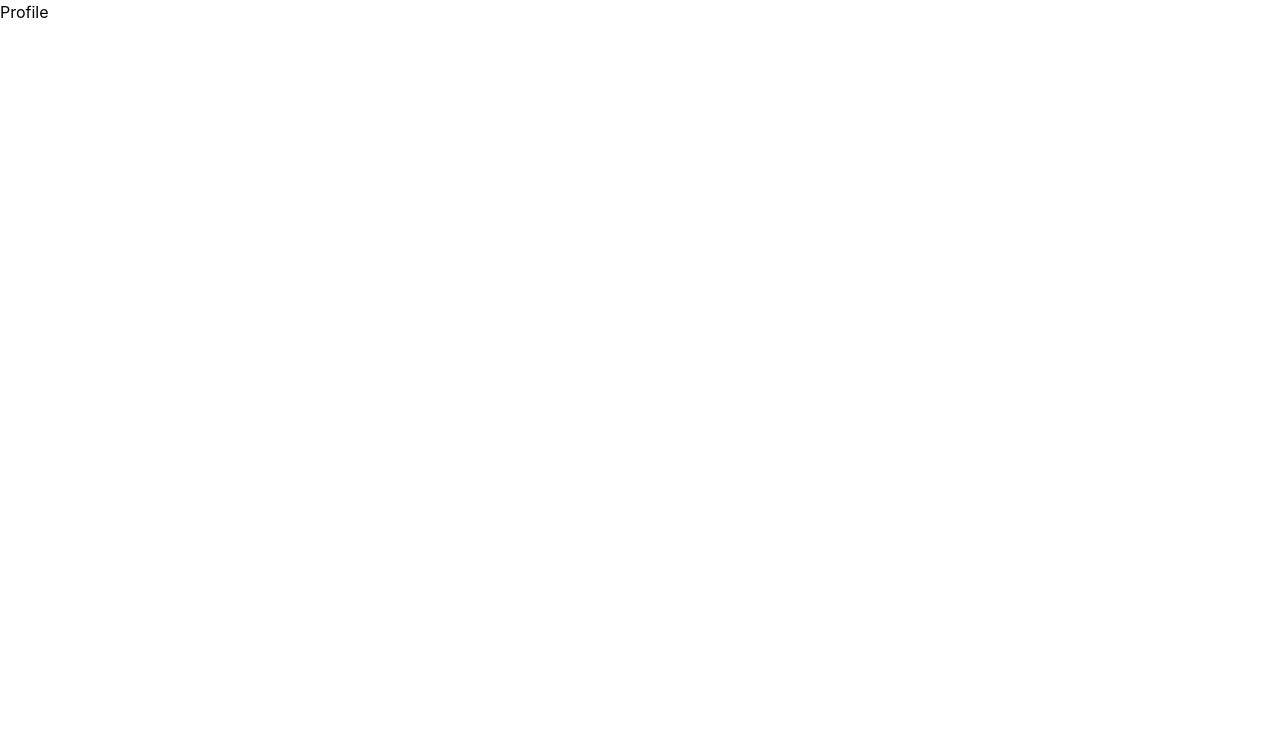
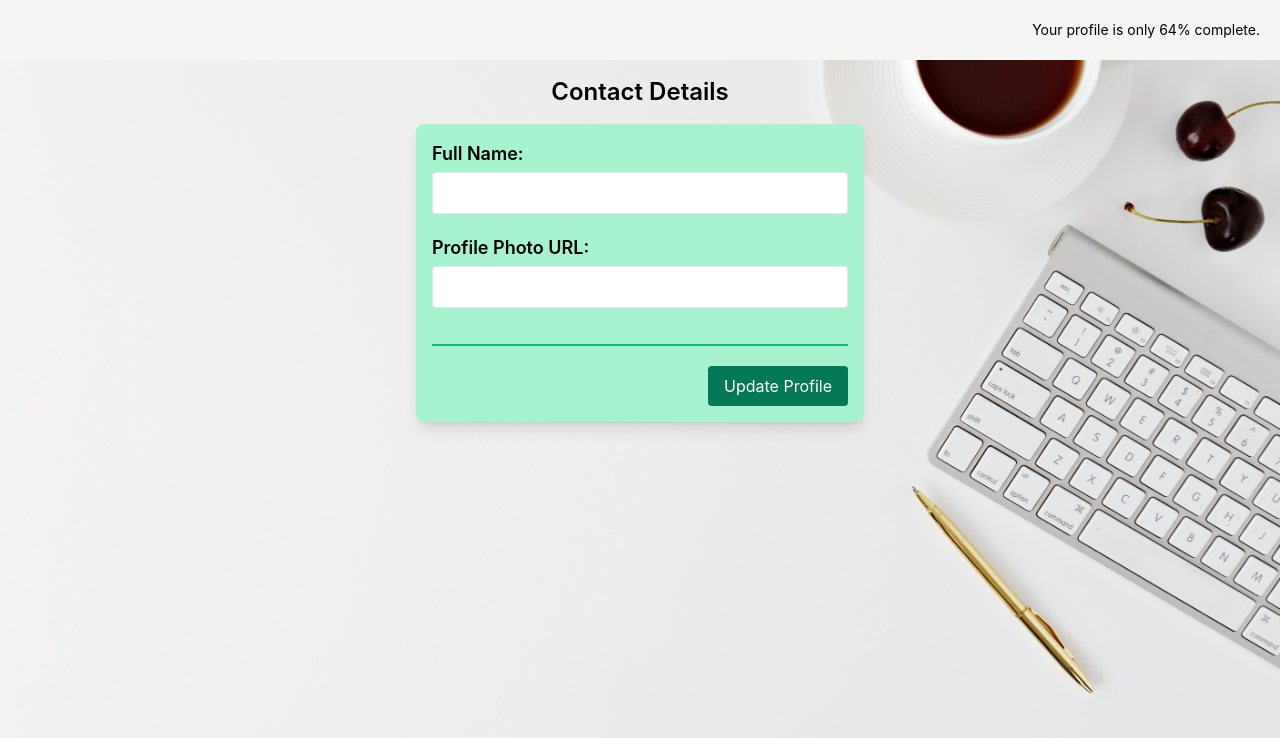
Before and after one commit to SomyaBhatnagar19/ExpenseTrackerWebsite, a React (Create React App) app: page /Profile in a window 1280 px wide. Shown: the top 738 px of the page. Built offline with nearby package versions, Linux system fonts and the light colour scheme.

Commit message:
Making proper profile component with update api calling to firebase and also changing the tailwindconfig file for background image, making idToken from login to be stored in localstorage which is used by the profile component to update the user details.

```diff
--- a/src/components/Profile.js
+++ b/src/components/Profile.js
@@ -1,10 +1,119 @@
-import React from "react";
+import React, { useState } from "react";
+
+//image
+// import profileBg from './assets/profile.jpg';
 
 const Profile = () => {
-    return(
-        <div>
-            <h5>Profile</h5>
-        </div>
-    )
-}
+  const [fullName, setFullName] = useState("");
+  const [profilePhotoUrl, setProfilePhotoUrl] = useState("");
+  const [isLoading, setIsLoading] = useState(false);
+
+  const updateProfile = async (e) => {
+    e.preventDefault();
+    setIsLoading(true); // Set loading state to true
+    try {
+      const idToken = localStorage.getItem("token");
+      console.log("idToken:", idToken);
+
+      const response = await fetch(
+        `https://identitytoolkit.googleapis.com/v1/accounts:update?key=AIzaSyCA54c2FvusfrWM1tu6REcI_H-OVsXTm84`,
+        {
+          method: "POST",
+          headers: {
+            "Content-Type": "application/json",
+          },
+          body: JSON.stringify({
+            idToken: idToken,
+            displayName: fullName,
+            photoUrl: profilePhotoUrl,
+            returnSecureToken: true,
+          }),
+        }
+      );
+
+      if (!response.ok) {
+        const errorData = await response.json();
+        console.error("Error updating user profile:", errorData);
+        alert(errorData);
+        return;
+      }
+
+      const data = await response.json();
+      console.log("User details updated successfully:", data);
+      alert("User details updated successfully", data);
+      setFullName("");
+      setProfilePhotoUrl("");
+    } catch (error) {
+      console.error("Error updating user profile:", error);
+      alert("Error updating user profile:", error);
+    }
+    setIsLoading(false); // Set loading state to false when done
+  };
+
+  return (
+    <div className="bg-profile h-screen bg-cover bg-center relative sm:bg-contain lg:bg-cover">
+      <div className="bg-stone-100 p-5">
+        <h4 className="text-right text-sm">
+          Your profile is only 64% complete.
+        </h4>
+      </div>
+      <h2 className="text-2xl font-semibold m-4 text-center">
+        Contact Details
+      </h2>
+      <div className="container mx-auto max-w-md p-4 bg-emerald-200 shadow-lg rounded-lg ">
+        {isLoading ? ( // Conditionally render loading spinner
+          <div className="flex items-center justify-center">
+            <div className="animate-spin rounded-full h-16 w-16 border-t-2 border-b-2 border-emerald-500 bg-gradient-to-b from-emerald-400 via-emerald-800 to-green-500"></div>
+
+          </div>
+        ) : (
+          <form className="grid grid-cols-2 gap-1" onSubmit={updateProfile}>
+            <div className="col-span-2 mb-4">
+              <label
+                htmlFor="fullname"
+                className="block text-lg font-semibold mb-1"
+              >
+                Full Name:
+              </label>
+              <input
+                type="text"
+                id="fullName"
+                className="w-full px-3 py-2 border rounded focus:outline-none focus:border-emerald-500"
+                value={fullName}
+                onChange={(e) => setFullName(e.target.value)}
+              />
+            </div>
+            <div className="col-span-2 mb-4">
+              <label
+                htmlFor="photourl"
+                className="block text-lg font-semibold mb-1"
+              >
+                Profile Photo URL:
+              </label>
+              <input
+                type="url"
+                id="profilePhotoUrl"
+                className="w-full px-3 py-2 border rounded focus:outline-none focus:border-emerald-500"
+                value={profilePhotoUrl}
+                onChange={(e) => setProfilePhotoUrl(e.target.value)}
+              />
+            </div>
+            <div className="col-span-2">
+              <hr className="border border-emerald-500 my-4" />
+            </div>
+            <div className="col-span-2 flex justify-end">
+              <button
+                type="submit"
+                className="bg-emerald-700 text-white px-4 py-2 rounded hover:bg-emerald-600"
+              >
+                Update Profile
+              </button>
+            </div>
+          </form>
+        )}
+      </div>
+    </div>
+  );
+};
+
 export default Profile;
--- a/src/components/SignUp.js
+++ b/src/components/SignUp.js
@@ -5,14 +5,13 @@ import { useNavigate } from "react-router-dom";
 import signupIcon from './assets/signup.png';
 
 //files
-// import Welcome from "./Welcome";
+
 const SignUp = () => {
     const [email, setEmail] = useState('');
     const [password, setPassword] = useState('');
     const [confirmPassword, setConfirmPassword] = useState('');
     const [isLogin, setIsLogin] = useState(true);
     const [error, setError] = useState('');
-    // const [successMessage, setSuccessMessage] = useState('');
 
     const navigate = useNavigate(); //for navigated the loggedin user to welcome page
 
@@ -46,10 +45,10 @@ const SignUp = () => {
         });
 
         const data = await response.json();
+        // console.log(data);
 
         if (!response.ok) {
           setError(data.error.message);
-        //   setSuccessMessage('');
         } else {
           if (isLogin) {
             alert('You have successfully logged in.');
@@ -58,6 +57,7 @@ const SignUp = () => {
           } else {
             alert('You have successfully siggned in. Log in using using credentials to access expense tracker.');
             console.log('Signing up:', email, password);
+            localStorage.setItem('token', data.idToken); //storing the idToken to be used in the profile component for updating data here
           }
           // Reset form fields on successful login or sign-up
           setEmail('');
@@ -67,7 +67,6 @@ const SignUp = () => {
         }
       } catch (err) {
         setError('An error occurred.');
-        // setSuccessMessage('');
       }
     };
 
--- a/tailwind.config.js
+++ b/tailwind.config.js
@@ -3,7 +3,11 @@
 module.exports = {
   content: ['./src/**/*.{js,jsx,ts,tsx}', './public/index.html'],
   theme: {
-    extend: {},
+    extend: {
+      backgroundImage: {
+        'profile': "url('/src/components/assets/profile.jpg')",
+      },
+    },
   },
   plugins: [],
 }
```
Also changed, not shown: src/components/assets/profile.jpg (added).
